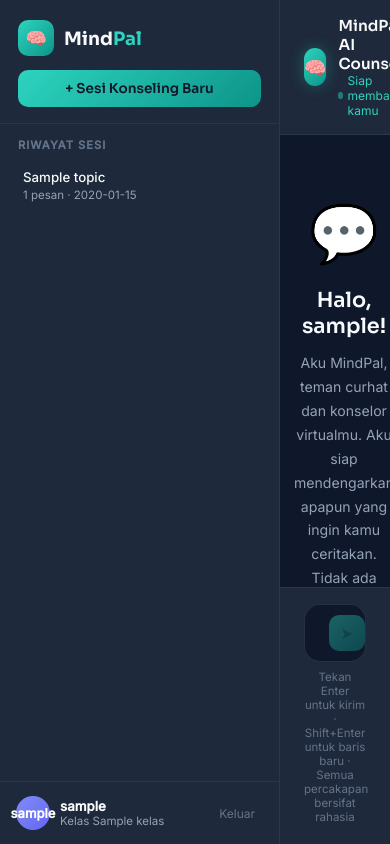
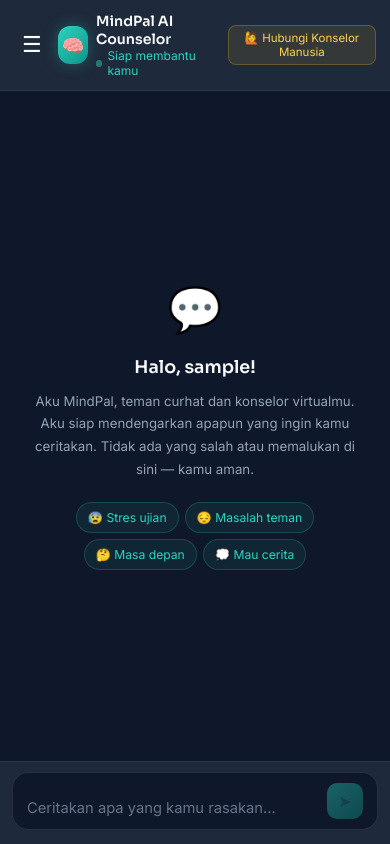
Before and after one commit to Lisss26/mindpal, a Flask app: template templates/chat.html in a window 390 px wide. Run offline with Flask 3, Linux system fonts and the light colour scheme; the template is opened without the code that fills it: most values are stand-ins (such as "Sample title", 1, 10 or a date in 2020).

Commit message:
Update chat.html

```diff
--- a/templates/chat.html
+++ b/templates/chat.html
@@ -316,12 +316,80 @@
       transform: translateY(-1px);
     }
     .escalate-btn:active { transform: translateY(0); }
+
+    /* ── TOMBOL HAMBURGER (mobile) ───────── */
+    .menu-toggle {
+      display: none;
+      background: none;
+      border: none;
+      color: var(--white);
+      font-size: 22px;
+      cursor: pointer;
+      padding: 4px 8px;
+      border-radius: 8px;
+      transition: background 0.2s;
+    }
+    .menu-toggle:hover { background: rgba(255,255,255,0.08); }
+
+    /* ── OVERLAY sidebar (mobile) ────────── */
+    .sidebar-overlay {
+      display: none;
+      position: fixed;
+      inset: 0;
+      background: rgba(0,0,0,0.55);
+      z-index: 40;
+    }
+    .sidebar-overlay.open { display: block; }
+
+    /* ── MOBILE RESPONSIVE ───────────────── */
+    @media (max-width: 768px) {
+      body { flex-direction: column; overflow: hidden; }
+
+      .sidebar {
+        position: fixed;
+        top: 0; left: 0;
+        height: 100vh;
+        width: 80vw;
+        max-width: 300px;
+        transform: translateX(-100%);
+        transition: transform 0.28s cubic-bezier(0.22,1,0.36,1);
+        z-index: 50;
+      }
+      .sidebar.open { transform: translateX(0); }
+
+      .main { width: 100%; height: 100vh; }
+
+      .menu-toggle { display: flex; align-items: center; }
+
+      .chat-header { padding: 12px 14px; gap: 8px; }
+      .ai-info .ai-name { font-size: 0.88rem; }
+
+      .escalate-btn { font-size: 0.72rem; padding: 5px 8px; }
+      .escalate-btn span.esc-text { display: none; }
+
+      .messages-area { padding: 14px 12px; gap: 12px; }
+
+      .msg-bubble { max-width: 85%; font-size: 0.87rem; }
+
+      .welcome-state { padding: 24px 16px; }
+      .welcome-state .big-icon { font-size: 44px; }
+      .welcome-state h3 { font-size: 1.1rem; }
+      .welcome-state p { font-size: 0.83rem; }
+      .starter-chips { gap: 6px; }
+      .chip { font-size: 0.76rem; padding: 7px 11px; }
+
+      .input-area { padding: 10px 12px 14px; }
+      .input-hint { display: none; }
+    }
   </style>
 </head>
 <body>
 
+<!-- Overlay gelap saat sidebar terbuka di mobile -->
+<div class="sidebar-overlay" id="sidebarOverlay" onclick="toggleSidebar()"></div>
+
 <!-- SIDEBAR -->
-<div class="sidebar">
+<div class="sidebar" id="sidebar">
   <div class="sidebar-header">
     <div class="logo-row">
       <div class="logo-icon">🧠</div>
@@ -360,6 +428,7 @@
 <!-- MAIN CHAT -->
 <div class="main">
   <div class="chat-header">
+    <button class="menu-toggle" onclick="toggleSidebar()" aria-label="Buka menu">☰</button>
     <div class="ai-avatar">🧠</div>
     <div class="ai-info">
       <div class="ai-name">MindPal AI Counselor</div>
@@ -393,6 +462,11 @@
 </div>
 
 <script>
+  function toggleSidebar() {
+    document.getElementById("sidebar").classList.toggle("open");
+    document.getElementById("sidebarOverlay").classList.toggle("open");
+  }
+
   let currentSessionId = null;
 
   // ── Auto-resize textarea ────────────────
```
